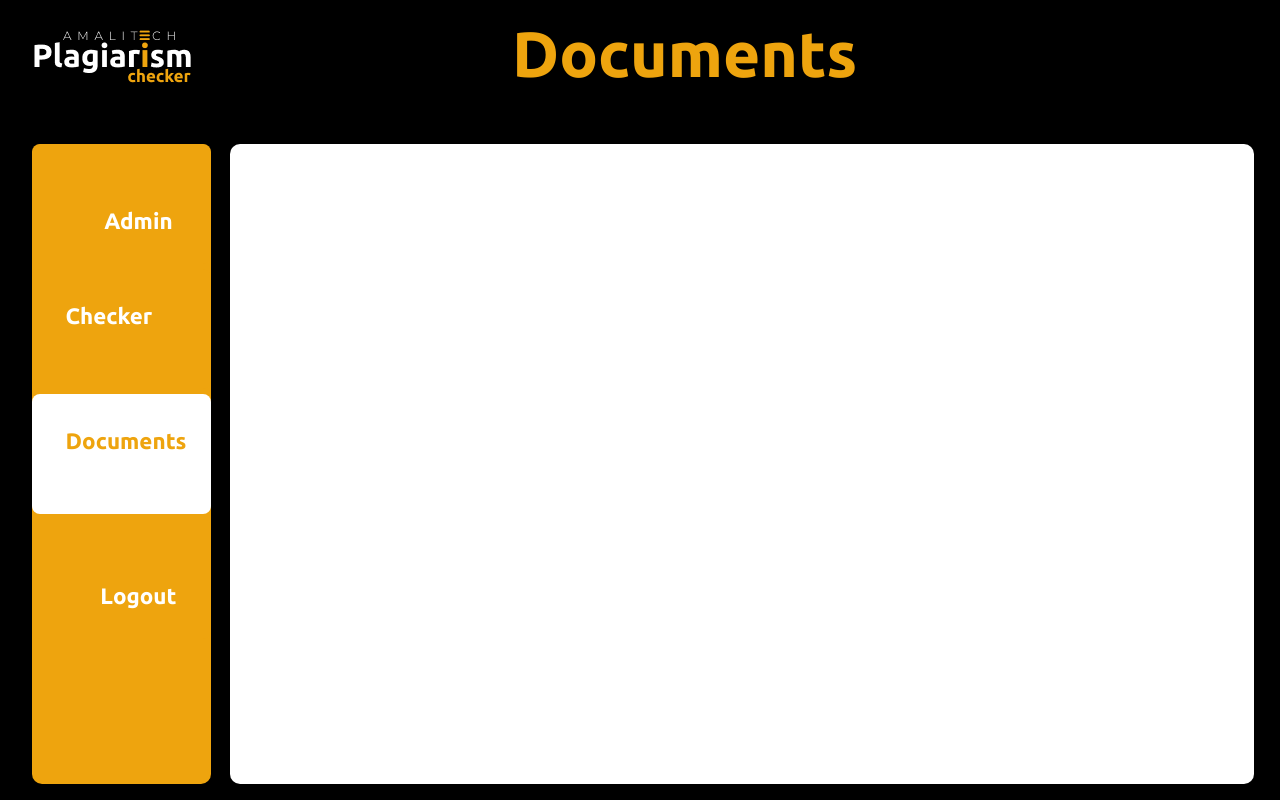
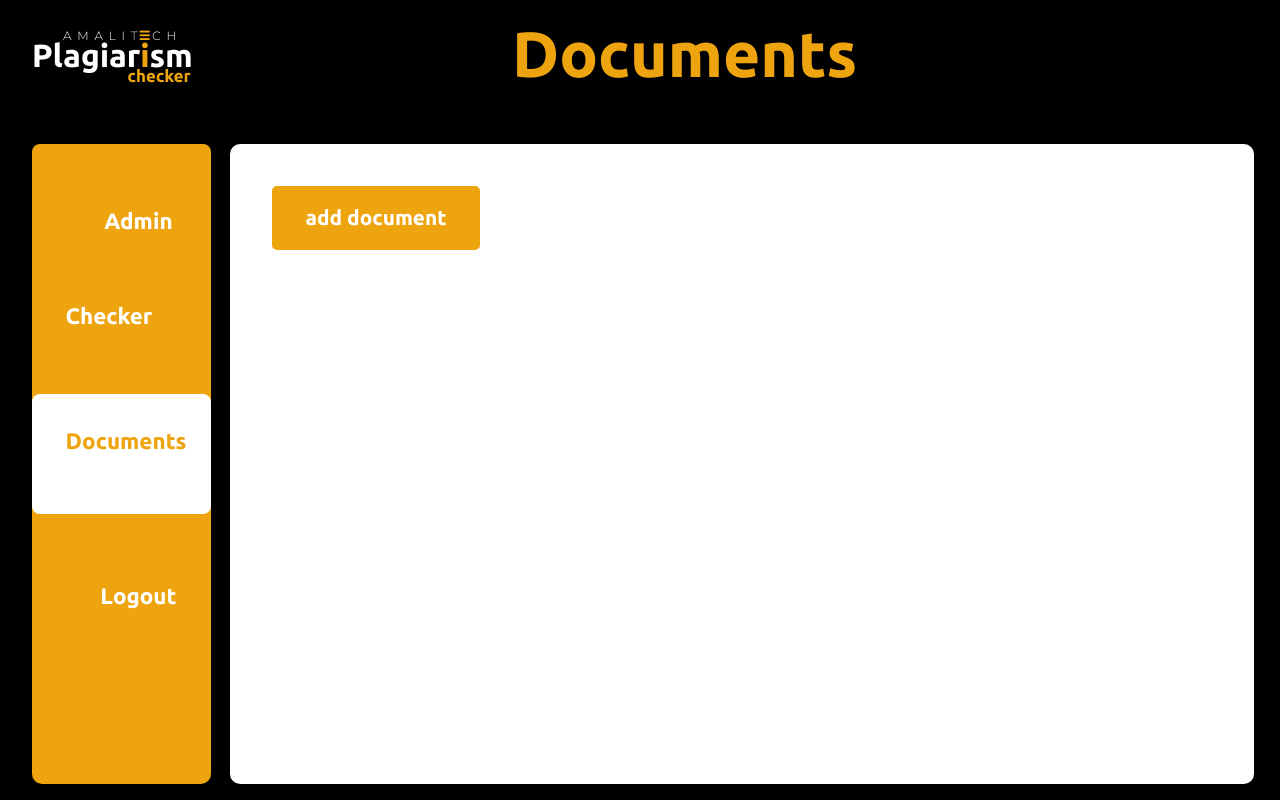
Before and after one commit to Fiifisapp/client, a React (Create React App) app: page /dashboard/documents in a window 1280 px wide. Built offline with nearby package versions, Linux system fonts and the light colour scheme.

Commit message:
added a button to the document page

```diff
--- a/src/components/Documents/Documents.Style.js
+++ b/src/components/Documents/Documents.Style.js
@@ -17,3 +17,20 @@ export const HeaderText = styled.h1`
     left: 40%;
     font-size: 4em;
 `;
+
+export const Button = styled.button`
+    width: 10em;
+    height: 8vh;
+    background-color: #EEA40E;
+    color: white;
+    border: none;
+    border-radius: 5px;
+    font-size: 1.3em;
+    font-weight: bold;
+    margin-left: 2em;
+    margin-top: 2em;
+
+    &:hover{
+        cursor: pointer;
+    }
+`;
--- a/src/components/Documents/Documents.js
+++ b/src/components/Documents/Documents.js
@@ -1,12 +1,12 @@
 import React from 'react'
-import { DocumentContainer,  HeaderText} from './Documents.Style'
+import { DocumentContainer,  HeaderText, Button} from './Documents.Style'
 
 const Documents = () => {
   return (
     <div>
       <HeaderText>Documents</HeaderText>
       <DocumentContainer className="document container">
-        Documents
+        <Button>add document</Button>
       </DocumentContainer>
     </div>
   )
```
